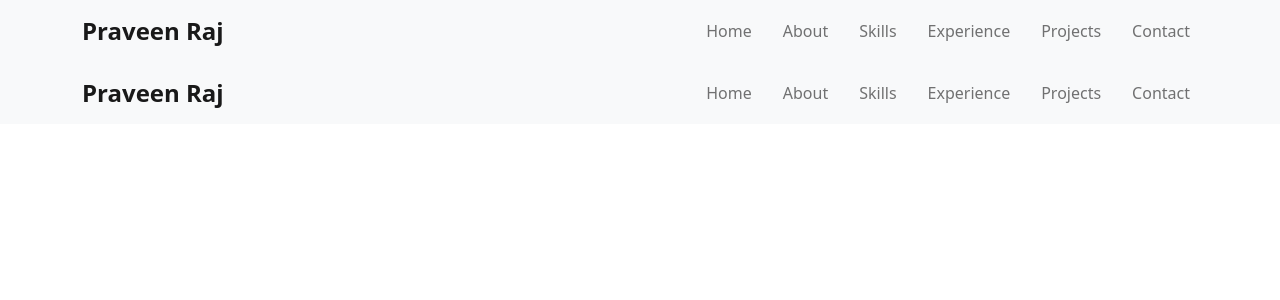
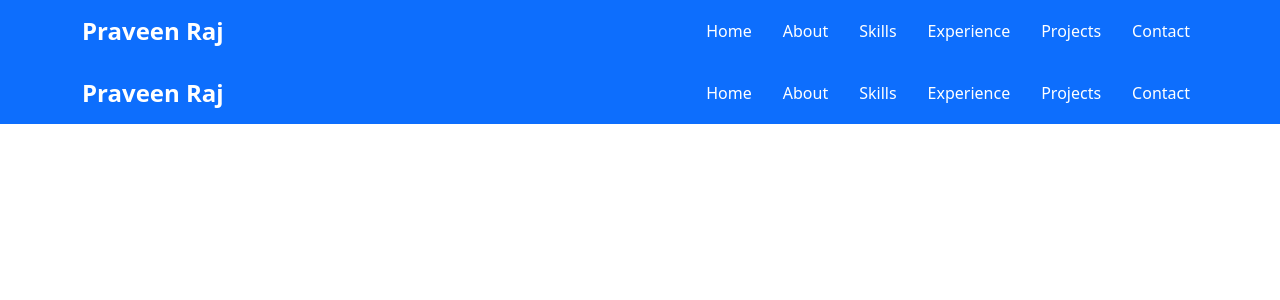
Before and after one commit to praveen18111999/praveen, an Angular app: page /header in a window 1280 px wide. Shown: the top 300 px of the page. Built offline with nearby package versions, Linux system fonts and the light colour scheme.

Commit message:
nav changes

```diff
--- a/src/app/header/header.component.html
+++ b/src/app/header/header.component.html
@@ -1,6 +1,6 @@
-<nav class="navbar navbar-expand-lg navbar-light bg-light">
+<nav class="navbar navbar-expand-lg navbar-light bg-primary">
   <div class="container">
-      <a class="navbar-brand" href="/">Praveen Raj</a>
+    <a class="navbar-brand text-white fw-bold" href="/">Praveen Raj</a>
     <button
       class="navbar-toggler"
       type="button"
@@ -15,22 +15,22 @@
     <div class="collapse navbar-collapse" id="navbarNav">
       <ul class="navbar-nav ms-auto">
         <li class="nav-item">
-            <a class="nav-link" routerLink="/">Home</a>
+          <a class="nav-link text-white" routerLink="/">Home</a>
         </li>
         <li class="nav-item">
-            <a class="nav-link" routerLink="/about">About</a>
+          <a class="nav-link text-white" routerLink="/about">About</a>
         </li>
         <li class="nav-item">
-            <a class="nav-link" routerLink="/skills">Skills</a>
+          <a class="nav-link text-white" routerLink="/skills">Skills</a>
         </li>
         <li class="nav-item">
-            <a class="nav-link" routerLink="/experience">Experience</a>
+          <a class="nav-link text-white" routerLink="/experience">Experience</a>
         </li>
         <li class="nav-item">
-            <a class="nav-link" routerLink="/projects">Projects</a>
+          <a class="nav-link text-white" routerLink="/projects">Projects</a>
         </li>
         <li class="nav-item">
-            <a class="nav-link" routerLink="/contact">Contact</a>
+          <a class="nav-link text-white" routerLink="/contact">Contact</a>
         </li>
       </ul>
     </div>
```
Lines whose indentation alone changed are shown as unchanged.
